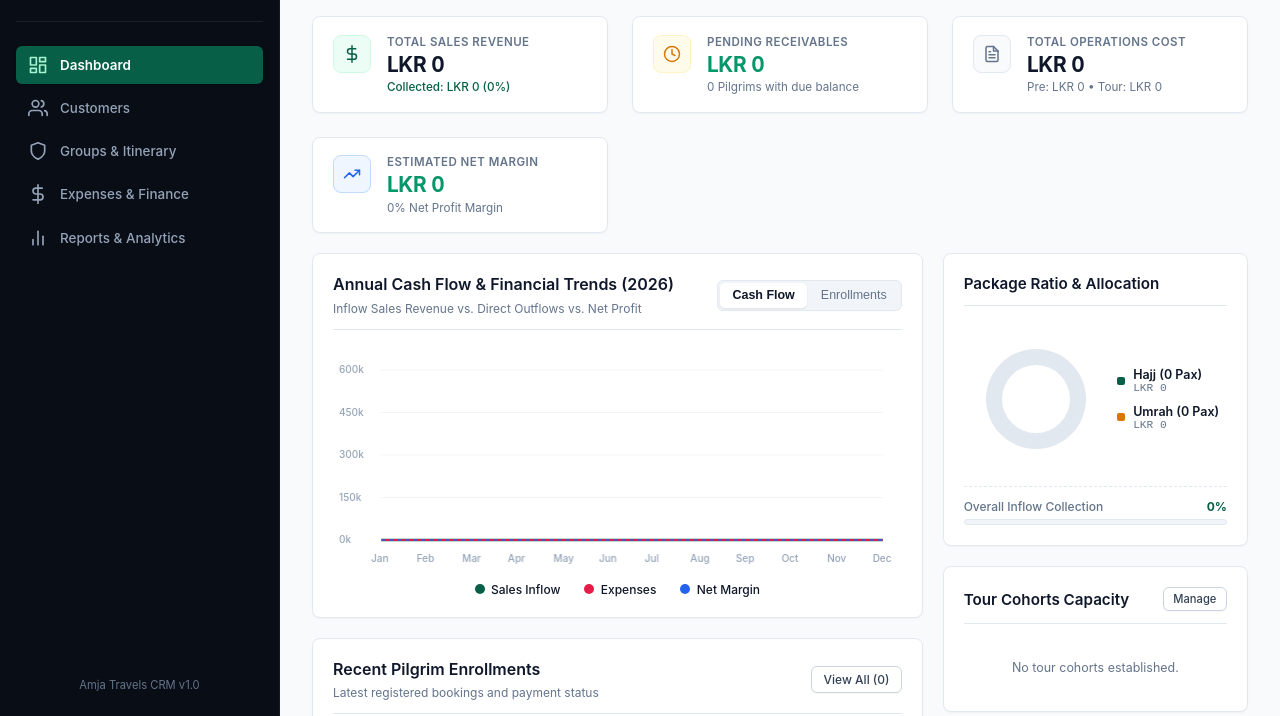
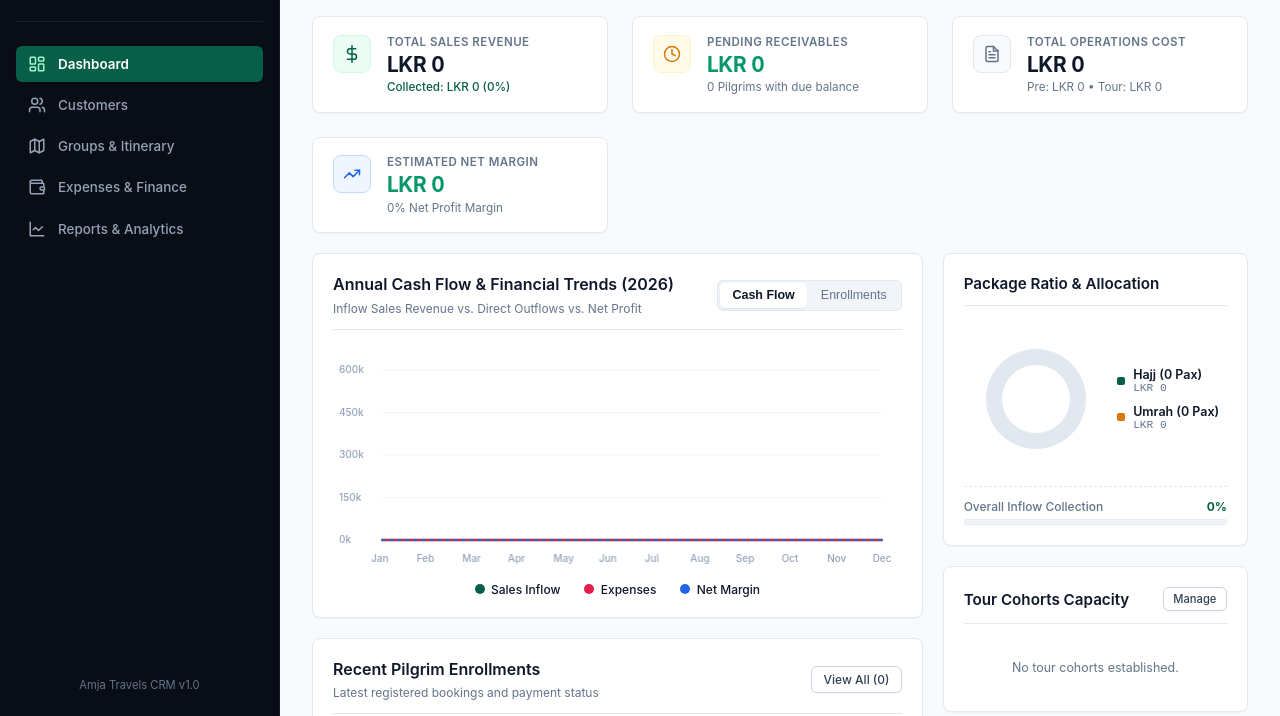
Before and after one commit to Rimy14/Travel-CRM, a website built with Vite: page index.html in a window 1280 px wide. Shown: the part 84-800 px from the top of the page. Built offline with nearby package versions, Linux system fonts and the light colour scheme; some packages are replaced by stand-ins of ours; no server answers; the database is empty.

Commit message:
style: Upgrade navigation bar with specific purpose-built SVG icons

```diff
--- a/index.html
+++ b/index.html
@@ -24,31 +24,31 @@
         <nav class="sidebar-menu">
           <button class="nav-item active" data-view="dashboard">
             <span class="nav-icon">
-              <svg xmlns="http://www.w3.org/2000/svg" width="20" height="20" viewBox="0 0 24 24" fill="none" stroke="currentColor" stroke-width="2" stroke-linecap="round" stroke-linejoin="round"><rect x="3" y="3" width="7" height="9"></rect><rect x="14" y="3" width="7" height="5"></rect><rect x="14" y="12" width="7" height="9"></rect><rect x="3" y="16" width="7" height="5"></rect></svg>
+              <svg xmlns="http://www.w3.org/2000/svg" width="18" height="18" viewBox="0 0 24 24" fill="none" stroke="currentColor" stroke-width="2" stroke-linecap="round" stroke-linejoin="round"><rect width="7" height="9" x="3" y="3" rx="1"></rect><rect width="7" height="5" x="14" y="3" rx="1"></rect><rect width="7" height="9" x="14" y="12" rx="1"></rect><rect width="7" height="5" x="3" y="16" rx="1"></rect></svg>
             </span>
             <span class="nav-label">Dashboard</span>
           </button>
           <button class="nav-item" data-view="customers">
             <span class="nav-icon">
-              <svg xmlns="http://www.w3.org/2000/svg" width="20" height="20" viewBox="0 0 24 24" fill="none" stroke="currentColor" stroke-width="2" stroke-linecap="round" stroke-linejoin="round"><path d="M17 21v-2a4 4 0 0 0-4-4H5a4 4 0 0 0-4 4v2"></path><circle cx="9" cy="7" r="4"></circle><path d="M23 21v-2a4 4 0 0 0-3-3.87"></path><path d="M16 3.13a4 4 0 0 1 0 7.75"></path></svg>
+              <svg xmlns="http://www.w3.org/2000/svg" width="18" height="18" viewBox="0 0 24 24" fill="none" stroke="currentColor" stroke-width="2" stroke-linecap="round" stroke-linejoin="round"><path d="M16 21v-2a4 4 0 0 0-4-4H6a4 4 0 0 0-4 4v2"></path><circle cx="9" cy="7" r="4"></circle><path d="M22 21v-2a4 4 0 0 0-3-3.87"></path><path d="M16 3.13a4 4 0 0 1 0 7.75"></path></svg>
             </span>
             <span class="nav-label">Customers</span>
           </button>
           <button class="nav-item" data-view="groups">
             <span class="nav-icon">
-              <svg xmlns="http://www.w3.org/2000/svg" width="20" height="20" viewBox="0 0 24 24" fill="none" stroke="currentColor" stroke-width="2" stroke-linecap="round" stroke-linejoin="round"><path d="M12 22s8-4 8-10V5l-8-3-8 3v7c0 6 8 10 8 10z"></path></svg>
+              <svg xmlns="http://www.w3.org/2000/svg" width="18" height="18" viewBox="0 0 24 24" fill="none" stroke="currentColor" stroke-width="2" stroke-linecap="round" stroke-linejoin="round"><polygon points="3 6 9 3 15 6 21 3 21 18 15 21 9 18 3 21"></polygon><line x1="9" y1="3" x2="9" y2="18"></line><line x1="15" y1="6" x2="15" y2="21"></line></svg>
             </span>
             <span class="nav-label">Groups & Itinerary</span>
           </button>
           <button class="nav-item" data-view="expenses">
             <span class="nav-icon">
-              <svg xmlns="http://www.w3.org/2000/svg" width="20" height="20" viewBox="0 0 24 24" fill="none" stroke="currentColor" stroke-width="2" stroke-linecap="round" stroke-linejoin="round"><line x1="12" y1="1" x2="12" y2="23"></line><path d="M17 5H9.5a3.5 3.5 0 0 0 0 7h5a3.5 3.5 0 0 1 0 7H6"></path></svg>
+              <svg xmlns="http://www.w3.org/2000/svg" width="18" height="18" viewBox="0 0 24 24" fill="none" stroke="currentColor" stroke-width="2" stroke-linecap="round" stroke-linejoin="round"><path d="M19 7V4a1 1 0 0 0-1-1H5a2 2 0 0 0 0 4h15a1 1 0 0 1 1 1v4h-3a2 2 0 0 0 0 4h3a1 1 0 0 0 1-1v-2a1 1 0 0 0-1-1"></path><path d="M3 5v14a2 2 0 0 0 2 2h15a1 1 0 0 0 1-1v-4"></path></svg>
             </span>
             <span class="nav-label">Expenses & Finance</span>
           </button>
           <button class="nav-item" data-view="reports">
             <span class="nav-icon">
-              <svg xmlns="http://www.w3.org/2000/svg" width="20" height="20" viewBox="0 0 24 24" fill="none" stroke="currentColor" stroke-width="2" stroke-linecap="round" stroke-linejoin="round"><line x1="18" y1="20" x2="18" y2="10"></line><line x1="12" y1="20" x2="12" y2="4"></line><line x1="6" y1="20" x2="6" y2="14"></line></svg>
+              <svg xmlns="http://www.w3.org/2000/svg" width="18" height="18" viewBox="0 0 24 24" fill="none" stroke="currentColor" stroke-width="2" stroke-linecap="round" stroke-linejoin="round"><path d="M3 3v18h18"></path><path d="m19 9-5 5-4-4-3 3"></path></svg>
             </span>
             <span class="nav-label">Reports & Analytics</span>
           </button>
```
